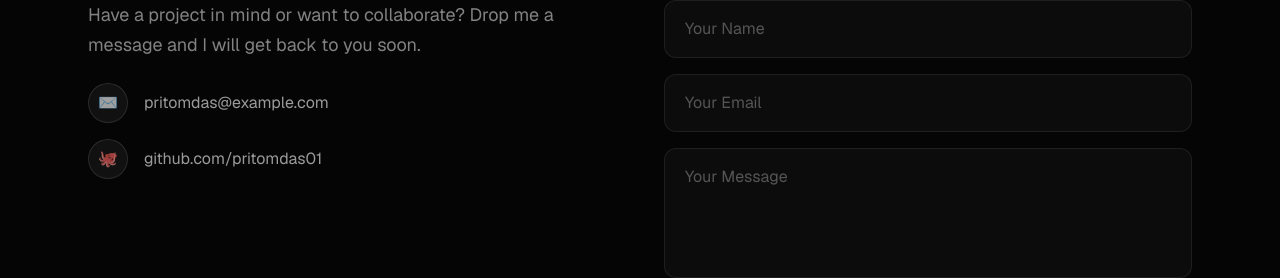
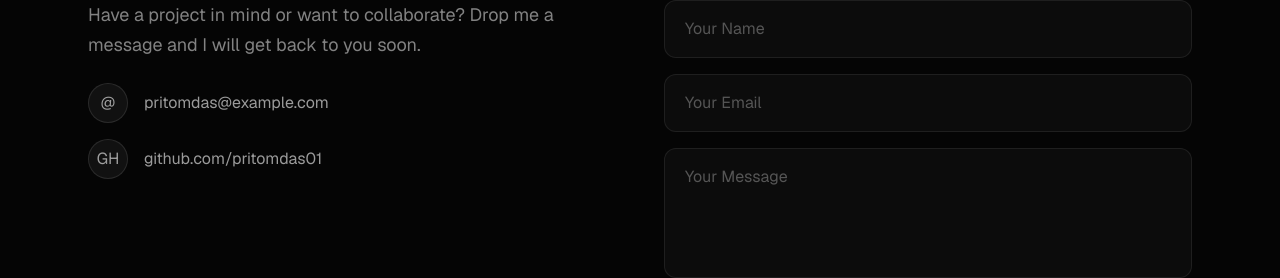
Before and after one commit to pritomdas01/portfolio, a Next.js app: page / in a window 1280 px wide. Shown: the part 3246-3524 px from the top of the page. Built offline with nearby package versions, Linux system fonts and the light colour scheme.

Commit message:
fix vercel problem

```diff
--- a/app/components/Contact.tsx
+++ b/app/components/Contact.tsx
@@ -37,8 +37,8 @@ export default function Contact() {
               className="flex items-center gap-4 text-white/60 hover:text-violet-400 transition-colors group"
             >
               <span className="w-10 h-10 rounded-full bg-white/5 border border-white/10 flex items-center justify-center group-hover:border-violet-500/40 transition-colors">
-                ✉️
-              </span>
+                   @
+               </span>
               pritomdas@example.com
             </a>
 
@@ -50,8 +50,8 @@ export default function Contact() {
               className="flex items-center gap-4 text-white/60 hover:text-violet-400 transition-colors group"
             >
               <span className="w-10 h-10 rounded-full bg-white/5 border border-white/10 flex items-center justify-center group-hover:border-violet-500/40 transition-colors">
-                🐙
-              </span>
+                   GH
+            </span>
               github.com/pritomdas01
             </a>
           </div>
```
